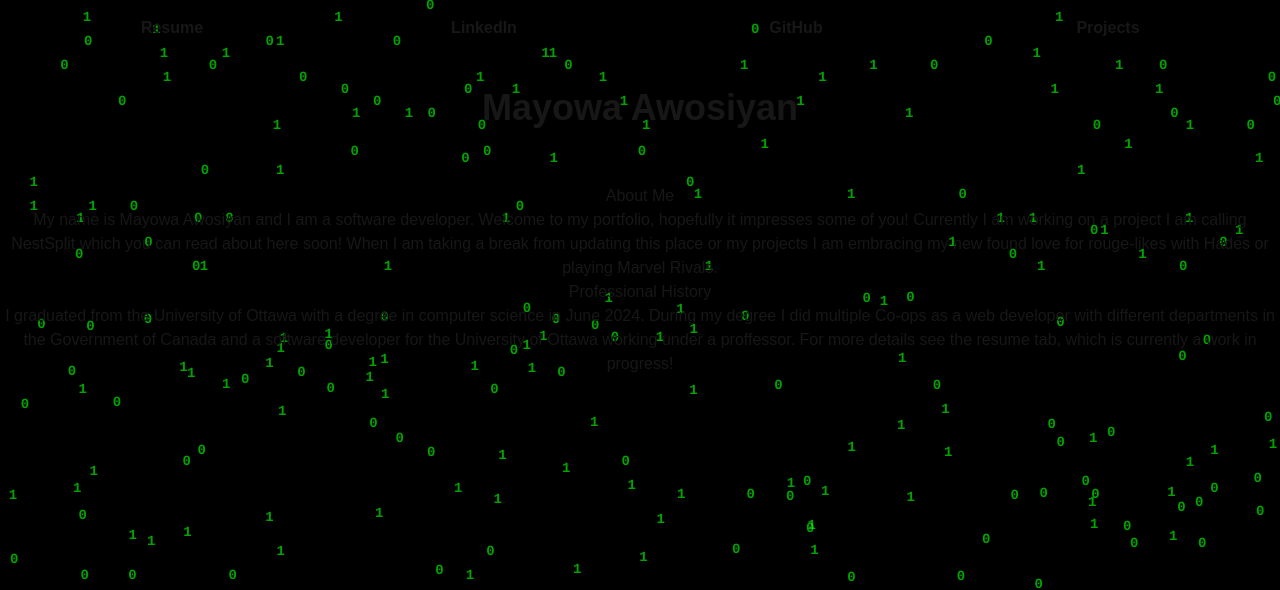
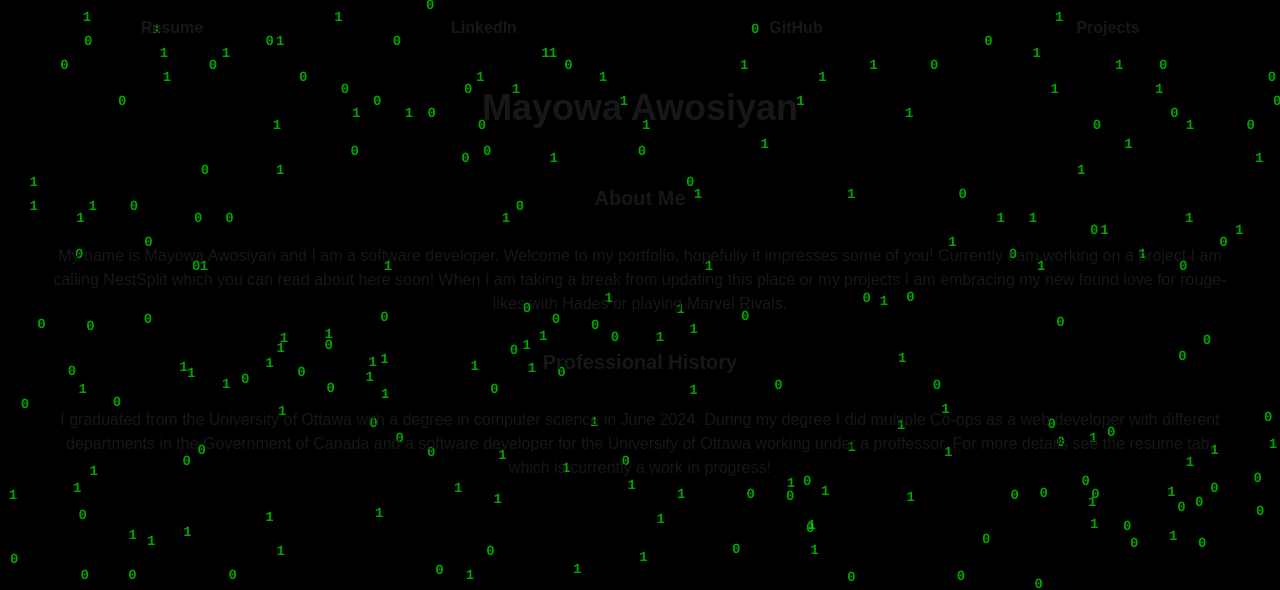
Before and after one commit to Mayowa-Awosiyan01/Mayowa-Awosiyan, a Next.js app: page / in a window 1280 px wide. Shown: the top 590 px of the page. Built offline with nearby package versions, Linux system fonts and the light colour scheme.

Commit message:
Styling change

```diff
--- a/app/page.tsx
+++ b/app/page.tsx
@@ -12,8 +12,8 @@ export default function Home() {
 
       <br></br>
       <div className="text-center gap-4">
-        <h1 className="text-center">About Me</h1>
-        <p className="text- center">
+        <h1 className="text-center font-bold text-xl">About Me</h1>
+        <p className="text- center p-8 px-12">
           My name is Mayowa Awosiyan and I am a software developer. Welcome to
           my portfolio, hopefully it impresses some of you! Currently I am
           working on a project I am calling NestSplit which you can read about
@@ -21,8 +21,8 @@ export default function Home() {
           projects I am embracing my new found love for rouge-likes with Hades
           or playing Marvel Rivals.
         </p>
-        <h1 className="text-center">Professional History</h1>
-        <p className="text- center">
+        <h1 className="text-center text-xl font-bold">Professional History</h1>
+        <p className="text- center p-8 px-12">
           I graduated from the University of Ottawa with a degree in computer
           science in June 2024. During my degree I did multiple Co-ops as a web
           developer with different departments in the Government of Canada and a
```
